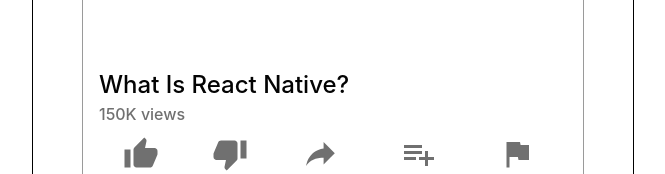
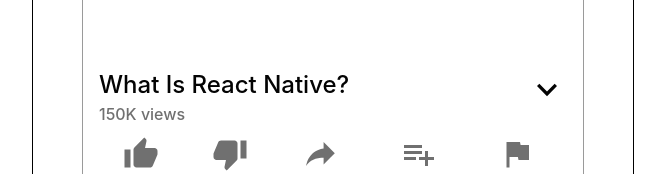
Before and after one commit to sharmabhawna/Youtube-mobile-view, a React (Create React App) app: page / in a window 1280 px wide. Shown: the part 351-525 px from the top of the page, without its empty margins (307-972 px from the left). Built offline with nearby package versions, Linux system fonts and the light colour scheme.

Commit message:
[THAN-303] | [Bhawna] | Adds collapse icon

```diff
--- a/src/components/VideoDetails.js
+++ b/src/components/VideoDetails.js
@@ -1,24 +1,30 @@
 import React from 'react';
 import styled from "styled-components";
 import { pxToRem } from "../utils";
-import { ReactComponent as Like} from '../assets/icons/like.svg'
-import { ReactComponent as Dislike} from '../assets/icons/dislike.svg'
-import { ReactComponent as Share} from '../assets/icons/share.svg'
-import { ReactComponent as Save} from '../assets/icons/save.svg'
-import { ReactComponent as Report} from '../assets/icons/report.svg'
+import { ReactComponent as Like } from '../assets/icons/like.svg'
+import { ReactComponent as Dislike } from '../assets/icons/dislike.svg'
+import { ReactComponent as Share } from '../assets/icons/share.svg'
+import { ReactComponent as Save } from '../assets/icons/save.svg'
+import { ReactComponent as Report } from '../assets/icons/report.svg'
+import { ReactComponent as Collapse } from '../assets/icons/down-arrow.svg'
 import { LabelValue } from "./common/LabelValue";
 
-export const VideoDetails = ({title, views, likes, dislikes}) => {
+export const VideoDetails = ({ title, views, likes, dislikes }) => {
   return (
     <Wrapper>
-      <Title>{title}</Title>
-      <Views>{views} views</Views>
+      <Details>
+        <LabelValueStyled
+          label={<Title>{title}</Title>}
+          value={<Views>{views} views</Views>}
+        />
+        <Collapse/>
+      </Details>
       <Actions>
-        <LabelValue label={<Like/>} value={likes}/>
-        <LabelValue label={<Dislike/>} value={dislikes}/>
-        <LabelValue label={<Share/>} value={'Share'}/>
-        <LabelValue label={<Save/>} value={'Save'}/>
-        <LabelValue label={<Report/>} value={'Report'}/>
+        <LabelValue label={<Like />} value={likes} />
+        <LabelValue label={<Dislike />} value={dislikes} />
+        <LabelValue label={<Share />} value={'Share'} />
+        <LabelValue label={<Save />} value={'Save'} />
+        <LabelValue label={<Report />} value={'Report'} />
       </Actions>
     </Wrapper>
   );
@@ -30,6 +36,15 @@
   display: flex;
   flex-direction: column;
   justify-content: center;
+`
+
+const Details = styled.div`
+  display: flex;
+  justify-content: space-between;
+`
+
+const LabelValueStyled = styled(LabelValue)`
+  align-items: flex-start;
 `
 
 const Title = styled.span`
```
Also changed, not shown: src/assets/icons/down-arrow.svg (added).
